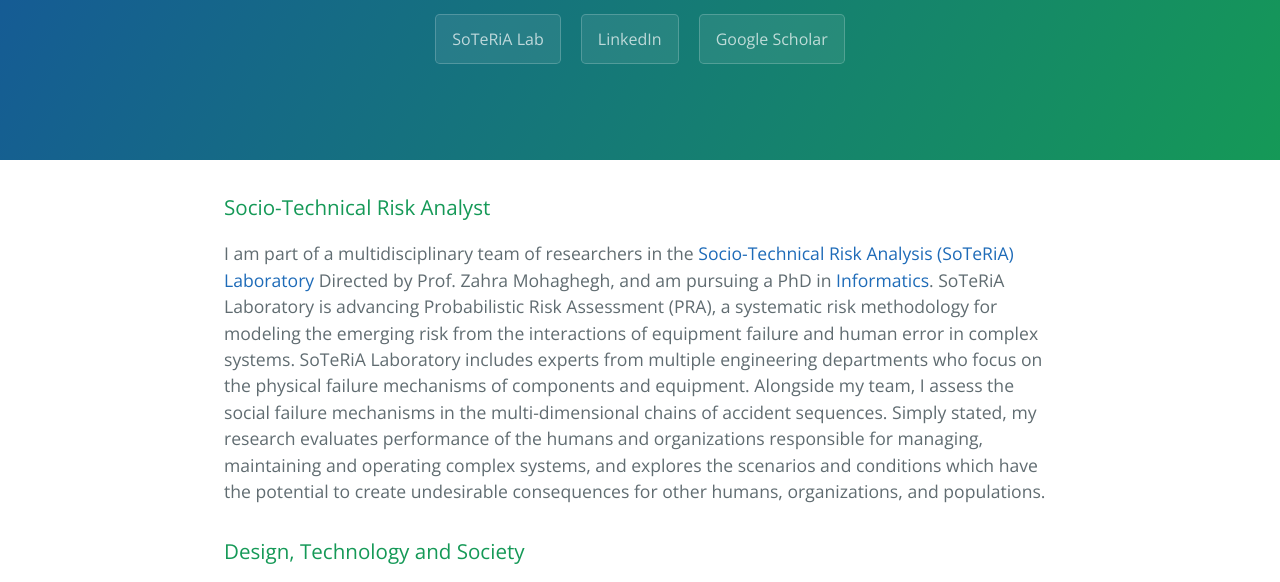
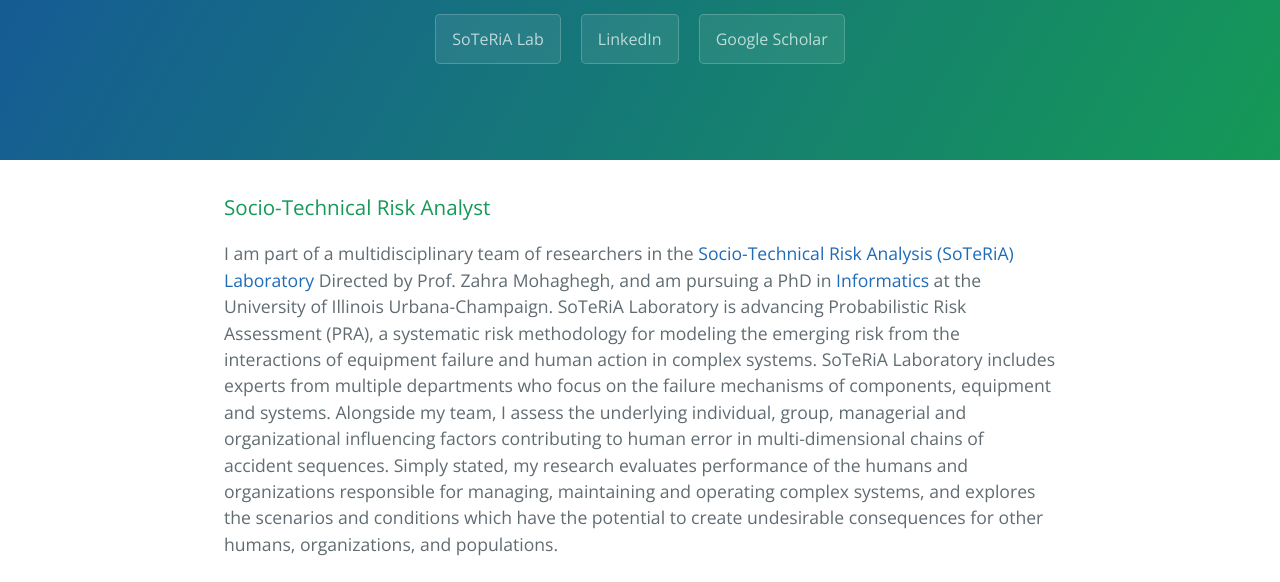
Before and after one commit to justintpence/SoTeRiA, a plain HTML site: page index.html in a window 1280 px wide. Shown: the part 176-758 px from the top of the page. Drawn offline with nearby package versions, Linux system fonts and the light colour scheme.

Commit message:
Update index.html

```diff
--- a/index.html
+++ b/index.html
@@ -23,7 +23,7 @@
       <h3>
 <a id="welcome-to-github-pages" class="anchor" href="#welcome-to-github-pages" aria-hidden="true"><span aria-hidden="true" class="octicon octicon-link"></span></a>Socio-Technical Risk Analyst</h3>
 
-<p>I am part of a multidisciplinary team of researchers in the <a href="http://soteria.npre.illinois.edu//">Socio-Technical Risk Analysis (SoTeRiA) Laboratory</a> Directed by Prof. Zahra Mohaghegh, and am pursuing a PhD in <a href="https://www.informatics.illinois.edu/">Informatics</a>. SoTeRiA Laboratory is advancing Probabilistic Risk Assessment (PRA), a systematic risk methodology for modeling the emerging risk from the interactions of equipment failure and human error in complex systems. SoTeRiA Laboratory includes experts from multiple engineering departments who focus on the physical failure mechanisms of components and equipment. Alongside my team, I assess the social failure mechanisms in the multi-dimensional chains of accident sequences. Simply stated, my research evaluates performance of the humans and organizations responsible for managing, maintaining and operating complex systems, and explores the scenarios and conditions which have the potential to create undesirable consequences for other humans,  organizations, and populations.</p>
+<p>I am part of a multidisciplinary team of researchers in the <a href="http://soteria.npre.illinois.edu//">Socio-Technical Risk Analysis (SoTeRiA) Laboratory</a> Directed by Prof. Zahra Mohaghegh, and am pursuing a PhD in <a href="https://www.informatics.illinois.edu/">Informatics</a> at the University of Illinois Urbana-Champaign. SoTeRiA Laboratory is advancing Probabilistic Risk Assessment (PRA), a systematic risk methodology for modeling the emerging risk from the interactions of equipment failure and human action in complex systems. SoTeRiA Laboratory includes experts from multiple departments who focus on the failure mechanisms of components, equipment and systems. Alongside my team, I assess the underlying individual, group, managerial and organizational influencing factors contributing to human error in  multi-dimensional chains of accident sequences. Simply stated, my research evaluates performance of the humans and organizations responsible for managing, maintaining and operating complex systems, and explores the scenarios and conditions which have the potential to create undesirable consequences for other humans, organizations, and populations.</p>
 
 <h3>
 <a id="designer-templates" class="anchor" href="#designer-templates" aria-hidden="true"><span aria-hidden="true" class="octicon octicon-link"></span></a>Design, Technology and Society</h3>
```
